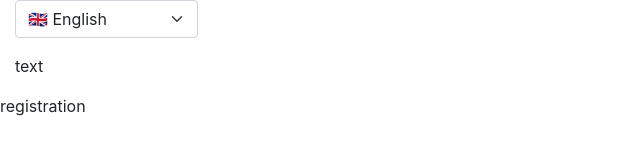
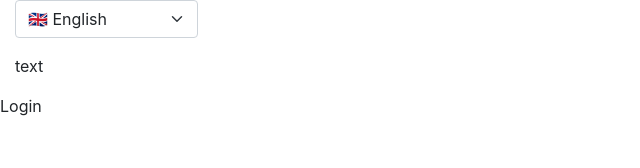
Before and after one commit to flowacademyhu/iota-vajdasag-brand, a React (Create React App) app in the folder frontend/: page /login in a window 1280 px wide. Before the commit this address led to /registration. Shown: the top 168 px of the page, without its empty margins (0-640 px from the left). Built offline with nearby package versions, Linux system fonts and the light colour scheme.

Commit message:
redirecting to Login page before logging in

```diff
--- a/frontend/src/App.js
+++ b/frontend/src/App.js
@@ -18,24 +18,24 @@ export default function App() {
   return (
     <Router>
       <div>
-        {isLoggedIn ? <Menu /> : <Redirect to="/registration" />}
+        <SwitchLanguage />
+        {isLoggedIn ? <Menu /> : <Redirect to="/login" />}
         {loggedInAsCompanyAdmin && <Redirect to="/company-admin" />}
         {loggedInAsSuperAdmin && <Redirect to="/super-admin" />}
       </div>
       <div>
         <Switch>
           <Route path="/registration">
-            <SwitchLanguage />
-            <div>{t("registration")}</div>
+            <div>{t("Registration")}</div>
           </Route>
           <Route path="/login">
-            <div>Login</div>
+            <div>{t("Login")}</div>
           </Route>
           <Route path="/company-admin">
-            <div id="page-content-wrapper">Company</div>
+          <div>{t("Company")}</div>
           </Route>
           <Route path="/super-admin">
-            <div>Superadmin</div>
+          <div>{t("Superadmin")}</div>
           </Route>
         </Switch>
       </div>
```
